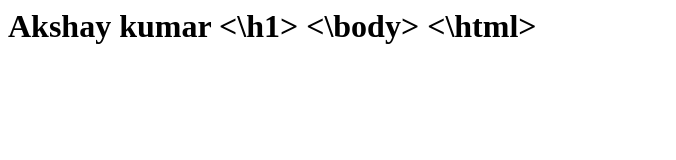
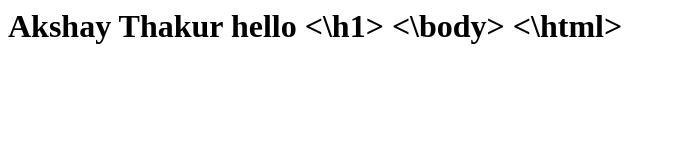
Before and after one commit to GHakshay/codedocs_session, a plain HTML site: page index.html in a window 1280 px wide. Shown: the whole page, without its empty margins (0-676 px from the left). Drawn offline with Linux system fonts and the light colour scheme.

Commit message:
change to test
change completed

```diff
--- a/index.html
+++ b/index.html
@@ -1,5 +1,5 @@
 <html>
    <body>
-<h1>Akshay kumar <\h1>
+<h1>Akshay Thakur hello <\h1>
 <\body>
 <\html>
```
